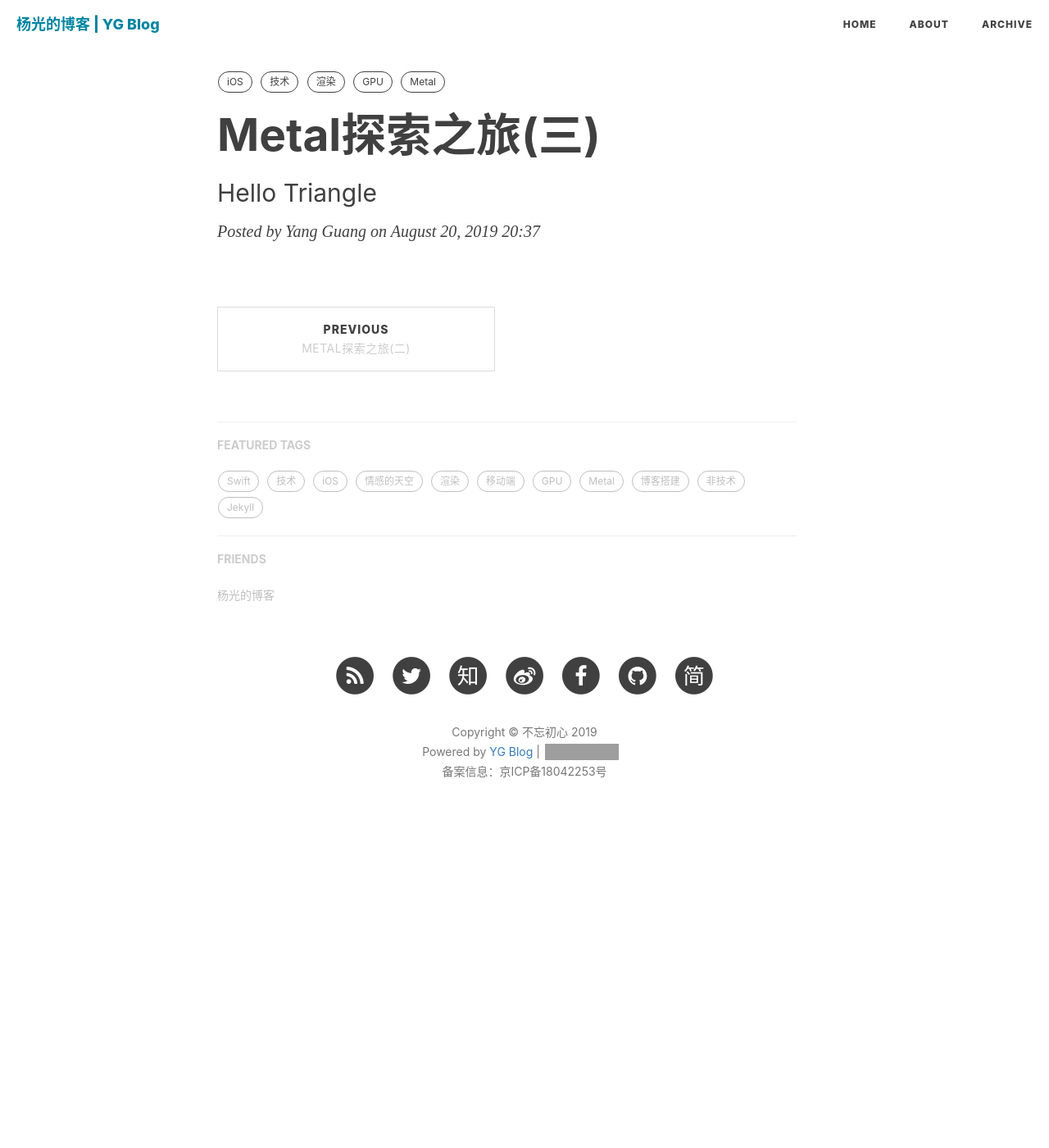
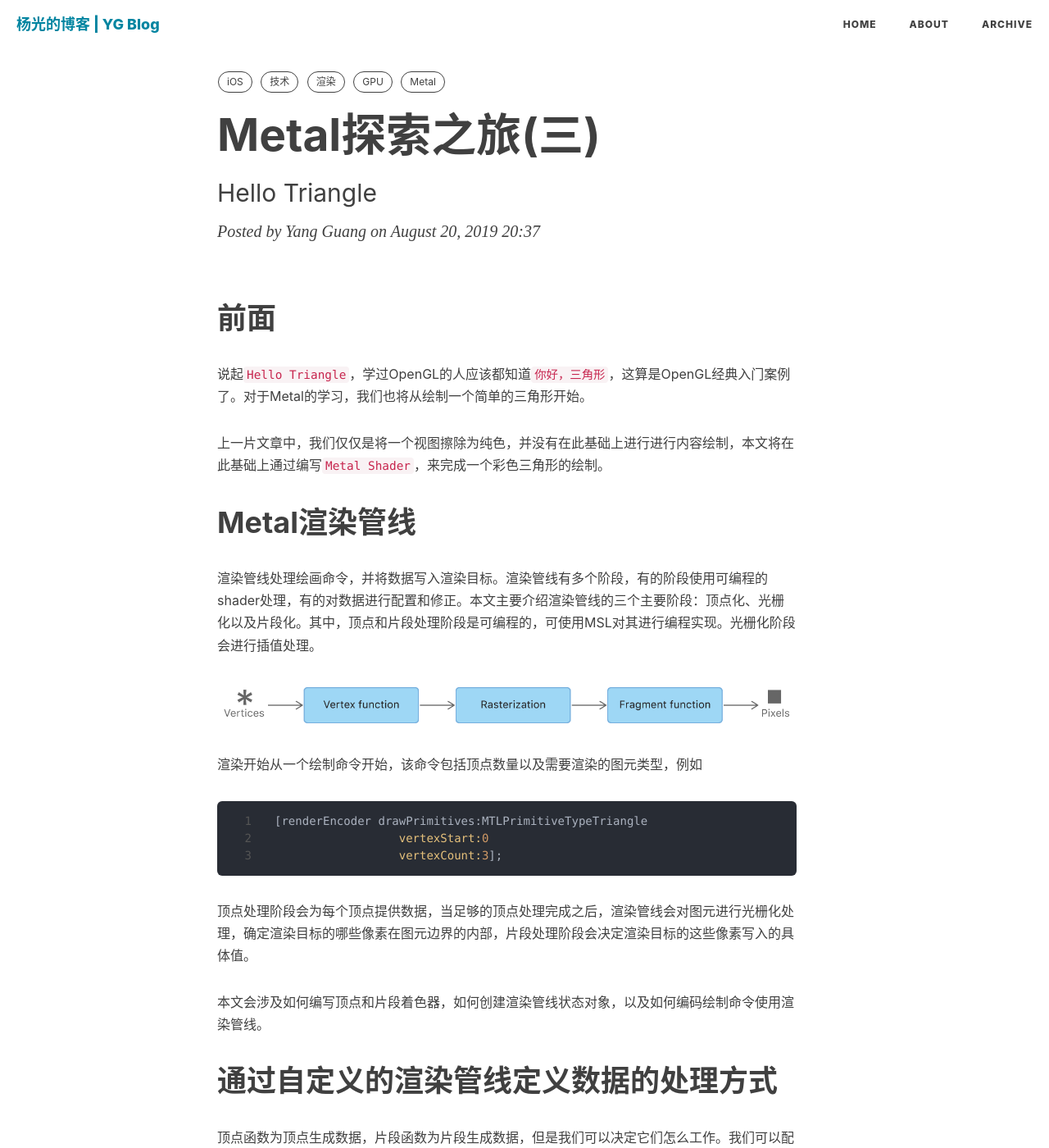
Before and after one commit to Winterdirge/MyBlog, a Jekyll site: the page built from _posts/2019-08-20-learn-metal-3.markdown, in a window 1280 px wide and 1400 px high. Shown: the whole window at 82% size. Built offline with Jekyll 4.4.1, drawn with Linux system fonts in a browser that asks for light colours; nearby versions of some CDN libraries; comment, search, counter and statistics services are not loaded; some of the changed text lies outside the part shown; grey boxes are pictures that could not be loaded.

Commit message:
update: learn metal 3

````diff
--- a/_posts/2019-08-20-learn-metal-3.markdown
+++ b/_posts/2019-08-20-learn-metal-3.markdown
@@ -12,3 +12,39 @@ tags:
     - GPU
     - Metal
 ---
+
+# 前面
+
+说起`Hello Triangle`，学过OpenGL的人应该都知道`你好，三角形`，这算是OpenGL经典入门案例了。对于Metal的学习，我们也将从绘制一个简单的三角形开始。
+
+上一片文章中，我们仅仅是将一个视图擦除为纯色，并没有在此基础上进行进行内容绘制，本文将在此基础上通过编写`Metal Shader`，来完成一个彩色三角形的绘制。
+
+# Metal渲染管线
+
+渲染管线处理绘画命令，并将数据写入渲染目标。渲染管线有多个阶段，有的阶段使用可编程的shader处理，有的对数据进行配置和修正。本文主要介绍渲染管线的三个主要阶段：顶点化、光栅化以及片段化。其中，顶点和片段处理阶段是可编程的，可使用MSL对其进行编程实现。光栅化阶段会进行插值处理。
+
+![](/assets/images/2019/metal_render_pipeline.png)
+
+渲染开始从一个绘制命令开始，该命令包括顶点数量以及需要渲染的图元类型，例如
+
+```objectivec
+[renderEncoder drawPrimitives:MTLPrimitiveTypeTriangle
+                  vertexStart:0
+                  vertexCount:3];
+```
+
+顶点处理阶段会为每个顶点提供数据，当足够的顶点处理完成之后，渲染管线会对图元进行光栅化处理，确定渲染目标的哪些像素在图元边界的内部，片段处理阶段会决定渲染目标的这些像素写入的具体值。
+
+本文会涉及如何编写顶点和片段着色器，如何创建渲染管线状态对象，以及如何编码绘制命令使用渲染管线。
+
+# 通过自定义的渲染管线定义数据的处理方式
+
+顶点函数为顶点生成数据，片段函数为片段生成数据，但是我们可以决定它们怎么工作。我们可以配置管线的各个阶段，这就意味着我们需要知道管线会生成什么以及如何生成这些结果。说白了就是，想自定义管线的处理内容，需要对管线非常了解才行。
+
+管线中我们有三个地方可以定义管线中传入的内容
+
+* 渲染管线的输入，由你的app决定，传入到顶点处理阶段
+* 顶点处理阶段的输出，该输出会用于光栅化阶段
+* 片段处理阶段的输入，又你的app提供，或者由光栅化阶段生成
+
+本文中输入数据为顶点位置和颜色信息，
````
Also changed, not shown: assets/images/2019/metal_render_pipeline.png (added).
